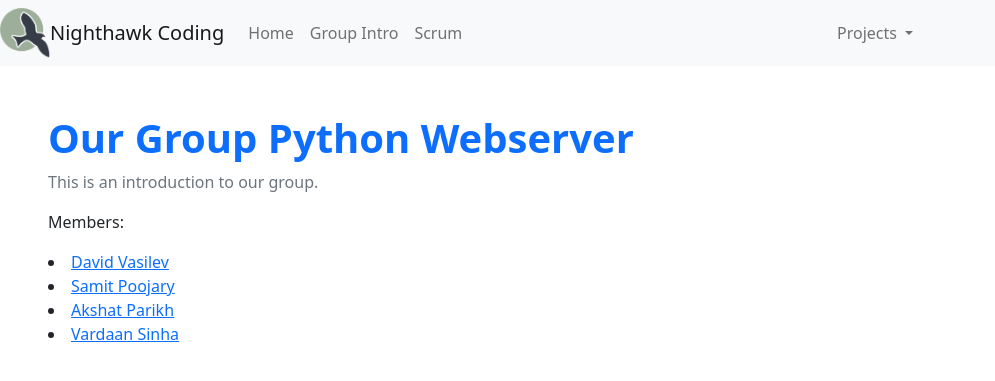
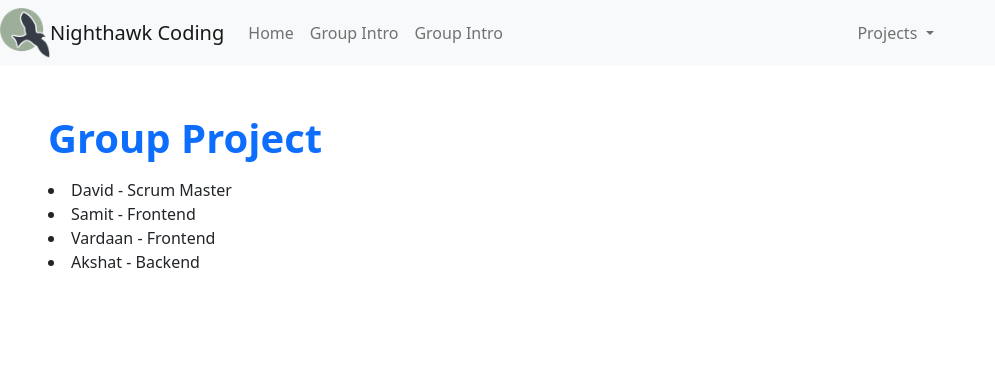
Before and after one commit to DavidVasilev1/flask, a Flask app: template templates/method.html in a window 1280 px wide. Shown: the top 381 px of the page, without its empty margins (0-995 px from the left). Run offline with Flask 2, Linux system fonts and the light colour scheme; the template is opened without the code that fills it, so the values that code supplies are empty.

Commit message:
transfer

```diff
--- a/templates/layouts/navbar.html
+++ b/templates/layouts/navbar.html
@@ -12,7 +12,7 @@ This HTML is setup as a fragment allowing it to be "included" by other HTML file
             <!-- url_for is a Jinja2 pre-processor that finds route from function name (def) -->
             <a class="nav-link" href={{ url_for('index') }}>Home</a>
             <a class="nav-link" href={{ url_for('stub') }}>Group Intro</a>
-            <a class="nav-link" href={{ url_for('method') }}>Scrum</a>
+            <a class="nav-link" href={{ url_for('stubby') }}>Group Intro</a>
         </div>
     </div>
     <div class="collapse navbar-collapse" id="navbarNavDarkDropdown">
--- a/templates/method.html
+++ b/templates/method.html
@@ -1,18 +1,16 @@
 {% extends "layouts/base.html" %}
 
-{% set project = "Scrummy" %}
+{% set project = "Scrum" %}
 
 {% block body %}
 
     <div class="px-5 py-5 mx-auto">
-        <h1 class="text-primary"><strong>Our Group Python Webserver</strong></h1>
-        <p class="text-secondary">This is an introduction to our group.
-            <p>Members:
-                <li><a href="https://github.com/DavidVasilev1">David Vasilev</a></li>
-                <li><a href="https://github.com/SamitPoojary">Samit Poojary</a></li>
-                <li><a href="https://github.com/akshat122805">Akshat Parikh</a></li>
-                <li><a href="https://github.com/vardaansinha">Vardaan Sinha</a></li>
-            </p>
+        <h1 class="text-primary"><strong>Group Project</strong></h1>
+        <p>
+            <li>David - Scrum Master</li>
+            <li>Samit - Frontend</li>
+            <li>Vardaan - Frontend</li>
+            <li>Akshat - Backend</li>
         </p>
     </div>
 {% endblock %}
```
